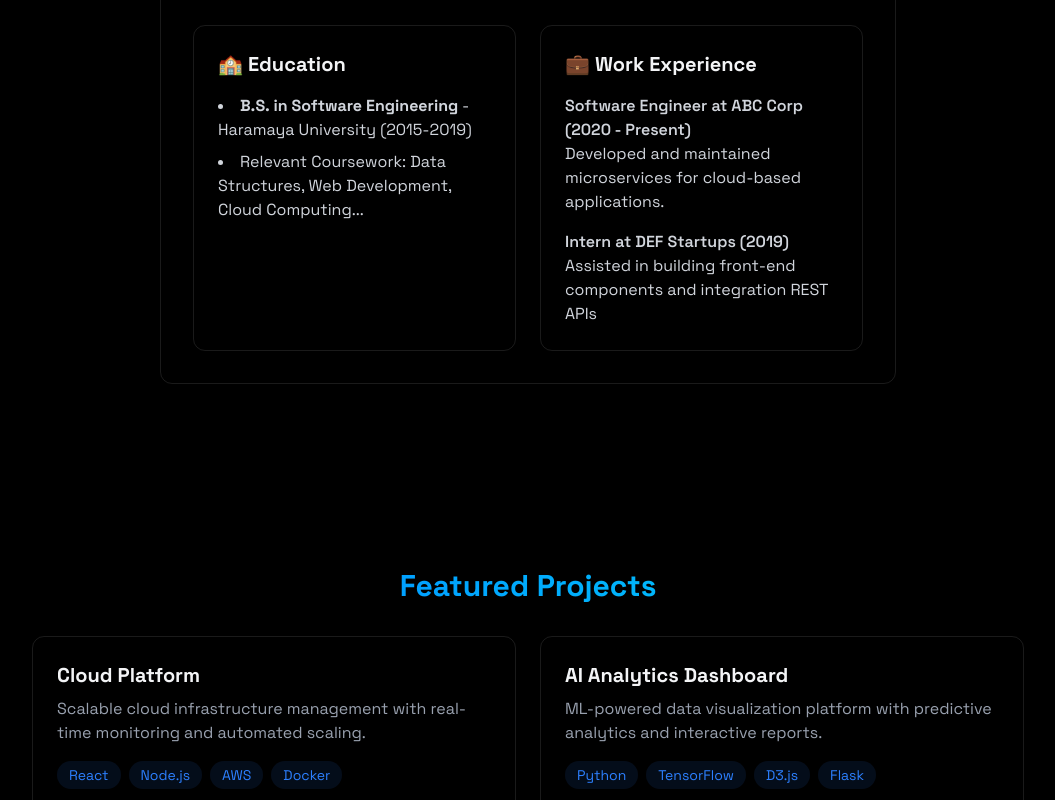
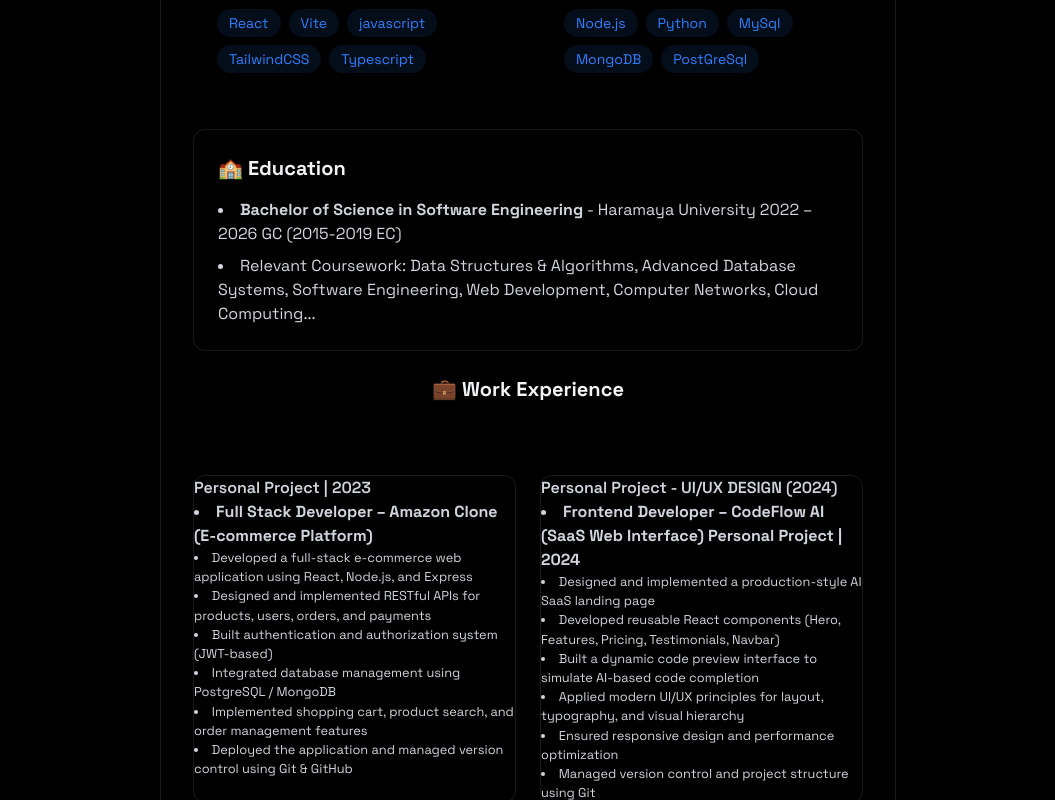
Before and after one commit to ebisatesfaye/eng.-ebisa-tesfaye, a React (Vite) app: page / in a window 1280 px wide. Shown: the part 1240-2040 px from the top of the page, without its empty margins (112-1167 px from the left). Built offline with nearby package versions, Linux system fonts and the light colour scheme.

Commit message:
about changed

```diff
--- a/src/components/sections/About.jsx
+++ b/src/components/sections/About.jsx
@@ -4,27 +4,32 @@ export const About = () => {
 
   const frontendSkills = [
     "React",
-    "Vue",
-    "TypeScript",
+    "Vite",
+    "javascript",
     "TailwindCSS",
-    "Svelte",
+    "Typescript",
   ]
 
-  const backendSkills = ["Node.js", "Python", "AWS", "MongoDB", "GraphQL"];
+  const backendSkills = ["Node.js", "Python", "MySql", "MongoDB", "PostGreSql"];
 
   return (
     <section id="about"
-    className="min-h-screen flex items-center justify-center py-20">
+      className="min-h-screen flex items-center justify-center py-10">
       <RevealOnScroll>
         <div className="max-w-3xl mx-auto px-4">
-             <h2 className="text-3xl font-bold mb-8 bg-gradient-to-r from-blue-500 to-cyan-400 bg-clip-text text-transparent text-center">
+          <h2 className="text-3xl font-bold mb-2 bg-gradient-to-r from-blue-500 to-cyan-400 bg-clip-text text-transparent text-center">
             About Me
           </h2>
 
           <div className="rounded-xl p-8 border-white/10 border hover:-translate-y-1 transition-all">
             <p className="text-gray-300 mb-6">
-              Passionate developer with expertise in building scalable web
-              applications and creating innovative solutions.
+              I am a passionate Software Engineering graduate with strong experience in full-stack web development. I specialize in building scalable and reliable applications using technologies such as React, Node.js, Express.js, Django, PostgreSQL, and MongoDB.</p>
+            <p>
+              I enjoy turning ideas into real, functional systems that solve practical problems. I focus on writing clean, maintainable code and building applications that are secure, efficient, and user-friendly. I am always eager to learn new technologies, improve my skills, and take on challenging projects.
+            </p>
+            <br />
+            <p>
+              I am particularly interested in backend engineering, and building real-world systems that create impact.
             </p>
 
             <div className="grid grid-cols-1 md:grid-cols-2 gap-6">
@@ -59,45 +64,77 @@ export const About = () => {
                   ))}
                 </div>
               </div>
-            </div>,
+            </div>
 
-            <div className="grid grid-cols-1 md:grid-cols-2 gap-6 mt-8">
+            <div className="grid grid-cols-1 md:grid-cols-1 gap-6 mt-8">
               <div className="p-6 rounded-xl border-white/10 border hover:-translate-y-1 transition-all">
                 <h3 className="text-xl font-bold mb-4">🏫 Education</h3>
                 <ul className="list-disc list-inside text-gray-300 space-y-2">
                   <li>
-                      <strong>B.S. in Software Engineering</strong> - Haramaya University (2015-2019)
+                    <strong>Bachelor of Science in Software Engineering</strong> - Haramaya University  2022 – 2026 GC (2015-2019 EC)
+
+
+
                   </li>
                   <li>
-                      Relevant Coursework: Data Structures, Web Development, Cloud Computing...
+                    Relevant Coursework: Data Structures & Algorithms, Advanced Database Systems, Software Engineering, Web Development, Computer Networks, Cloud Computing...
                   </li>
                 </ul>
               </div>
-                 <div className="p-6 rounded-xl border-white/10 border hover:-translate-y-1 transition-all">
-                  <h3 className="text-xl font-bold mb-4"> 💼  Work Experience</h3>
+              <h3 className="text-xl text-center font-bold mb-4"> 💼  Work Experience</h3>
+              <div className="grid grid-cols-1 md:grid-cols-2 gap-6 mt-8">
+                <div className="p-0 rounded-xl border-white/10 border hover:-translate-y-1 transition-all">
                   <div className="space-y-4 text-gray-300">
                     <div>
                       <h4 className="font-semibold">
-                    Software Engineer at ABC Corp (2020 - Present)
+                        Personal Project | 2023
                       </h4>
-                  <p>
-                    Developed and maintained microservices for cloud-based
-                    applications.
-                  </p>
-                </div>
-
-                <div>
-                  <h4 className="font-semibold">
-
-                    Intern at DEF Startups (2019)
-                  </h4>
-                  <p>
-                    Assisted in building front-end components and integration
-                    REST APIs
-                  </p>
+                      <li>
+                        <strong>Full Stack Developer – Amazon Clone (E-commerce Platform)</strong>
+                      </li>
+                      <small>
+                        <li> Developed a full-stack e-commerce web application using React, Node.js, and Express</li>
+                        <li>Designed and implemented RESTful APIs for products, users, orders, and payments</li>
+                        <li>Built authentication and authorization system (JWT-based)
+                        </li>
+                        <li>Integrated database management using PostgreSQL / MongoDB
+                        </li>
+                        <li>Implemented shopping cart, product search, and order management features
+                        </li>
+                        <li>Deployed the application and managed version control using Git & GitHub
+                        </li>
+                      </small>
                     </div>
                   </div>
                 </div>
+                <div className="p-0 rounded-xl border-white/10 border hover:-translate-y-1 transition-all">
+                  {/* <h3 className="text-xl font-bold mb-4"> 💼  Work Experience</h3> */}
+                  <div className="space-y-4 text-gray-300">
+                    <div>
+                      <h4 className="font-semibold">
+                        Personal Project - UI/UX DESIGN (2024)
+                      </h4>
+                      <li>
+                        <strong>Frontend Developer – CodeFlow AI (SaaS Web Interface)</strong>
+                        <strong> Personal Project | 2024</strong>
+                      </li>
+
+                      <small>
+                        <li> Designed and implemented a production-style AI SaaS landing page</li>
+                        <li>Developed reusable React components (Hero, Features, Pricing, Testimonials, Navbar)</li>
+                        <li>Built a dynamic code preview interface to simulate AI-based code completion</li>
+                        <li>Applied modern UI/UX principles for layout, typography, and visual hierarchy</li>
+                        <li>Ensured responsive design and performance optimization</li>
+                        <li>Managed version control and project structure using Git</li>
+                      </small>
+
+                    </div>
+                  </div>
+                </div>
+
+              </div>
+              <b>. . .</b>
+
             </div>
           </div>
         </div>
--- a/src/components/sections/Projects.jsx
+++ b/src/components/sections/Projects.jsx
@@ -1,7 +1,7 @@
 import { RevealOnScroll } from "../RevealOnScroll";
 export const Projects = () => {
-    return (
-        <section
+  return (
+    <section
       id="projects"
       className="min-h-screen flex items-center justify-center py-20"
     >
@@ -13,13 +13,12 @@ export const Projects = () => {
           </h2>
           <div className="grid grid-cols-1 md:grid-cols-2 gap-6">
             <div className="p-6 rounded-xl border border-white/10 hover:-translate-y-1 hover:border-blue-500/30 hover:shadow-[0_2px_8px_rgba(59,130,246,0.2)] transition">
-              <h3 className="text-xl font-bold mb-2"> Cloud Platform</h3>
+              <h3 className="text-xl font-bold mb-2"> Amazon Clone E-Commerce</h3>
               <p className="text-gray-400 mb-4">
-                Scalable cloud infrastructure management with real-time
-                monitoring and automated scaling.
+                Developed a full-stack Amazon clone with Stripe payment integration and a Firestore backend. Implemented authentication, cart management, and secure order processing with real-time database support.
               </p>
               <div className="flex flex-wrap gap-2 mb-4">
-                {["React", "Node.js", "AWS", "Docker"].map((tech, key) => (
+                {["React", "Node.js", "ExpressJs", "Stripe", "Firestore"].map((tech, key) => (
                   <span
                     key={key}
                     className="bg-blue-500/10 text-blue-500 py-1 px-3 rounded-full text-sm hover:bg-blue-500/20
@@ -33,7 +32,7 @@ export const Projects = () => {
 
               <div className="flex justify-between items-center">
                 <a
-                  href="#"
+                  href="https://amazonebisan.netlify.app/"
                   className="text-blue-400 hover:text-blue-300 transition-colors my-4"
                 >
                   View Project →
@@ -48,13 +47,15 @@ export const Projects = () => {
               transition-all
             "
             >
-              <h3 className="text-xl font-bold mb-2">AI Analytics Dashboard</h3>
+              <h3 className="text-xl font-bold mb-2">Modern UI/UX Design</h3>
               <p className="text-gray-400 mb-4">
-                ML-powered data visualization platform with predictive analytics
-                and interactive reports.
+                Designed and developed a modern AI SaaS landing page with a clean, professional UI/UX.
+                Built responsive React components including Hero, Features, Pricing, and a dynamic code preview interface.
+                <br />
+                Focused on visual hierarchy, smooth layout structure, and a production-ready frontend design.
               </p>
               <div className="flex flex-wrap gap-2 mb-4">
-                {["Python", "TensorFlow", "D3.js", "Flask"].map((tech, key) => (
+                {["React", "TailwindCss", "Simple-Icons"].map((tech, key) => (
                   <span
                     key={key}
                     className="
@@ -71,7 +72,7 @@ export const Projects = () => {
               </div>
               <div className="flex justify-between items-center">
                 <a
-                  href="#"
+                  href="https://modern-ux-ui-website-beryl.vercel.app/"
                   className="text-blue-400 hover:text-blue-300 transition-colors my-4"
                 >
                   View Project →
@@ -162,5 +163,5 @@ export const Projects = () => {
         </div>
       </RevealOnScroll>
     </section>
-    );
+  );
 }
```
Lines whose indentation alone changed are shown as unchanged.
